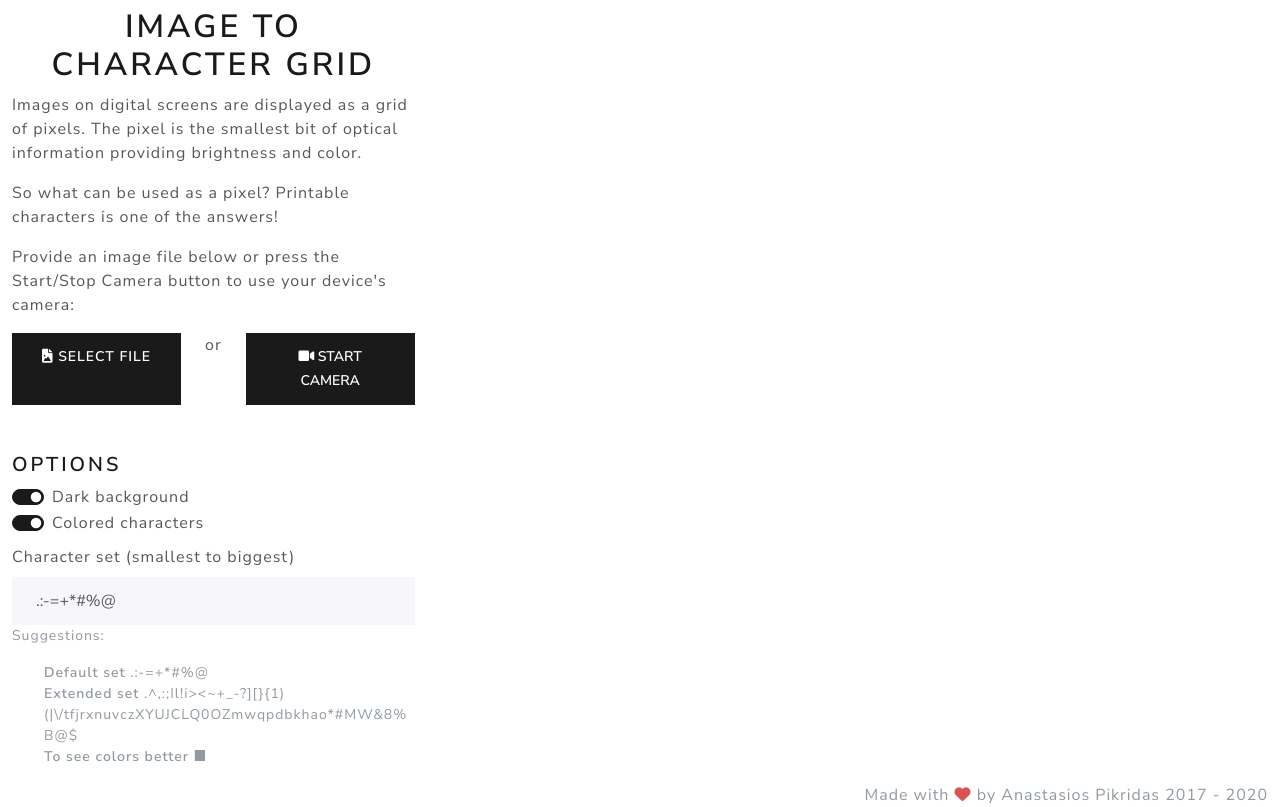
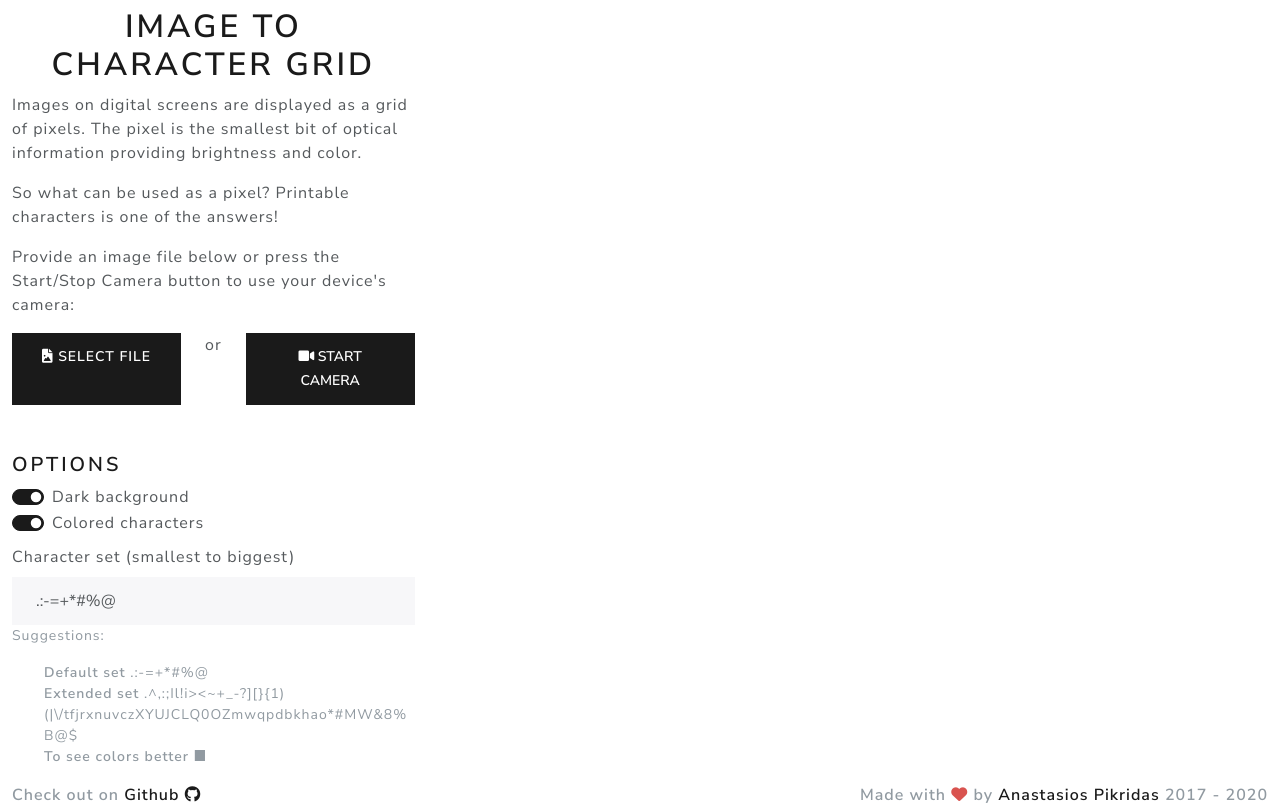
Before and after one commit to tpikri/image-to-character-grid, a plain HTML site: page index.html in a window 1280 px wide. Drawn offline with Linux system fonts and the light colour scheme.

Commit message:
Minor changes: add checkout on github before uploading to site

```diff
--- a/css/main.css
+++ b/css/main.css
@@ -8,6 +8,10 @@ video, canvas, #image {
 
 .form-switch .form-check-input {
     border-radius: 10px;
+}
+
+a {
+	text-decoration: none;
 }
 
 #output {
--- a/index.html
+++ b/index.html
@@ -107,8 +107,18 @@
 
 		<footer class="footer">
 		  <div class="container-fluid">
-		    <p class="text-muted text-end p-0 m-0">
-		    	Made with <i class="fa fa-heart text-danger"></i> by Anastasios Pikridas 2017 - 2020
+		  	<p class="text-muted p-0 m-0">
+		  		<span class="float-start">
+			    	Check out on
+			    	<a href="https://github.com/0plits0/image-to-character-grid" target="_blank">
+			    		Github
+			    		<i class="fab fa-github"></i>
+			    	</a>
+			    </span>
+		    	<span class="float-end">
+			    	Made with <i class="fa fa-heart text-danger"></i> by
+			    	<a href="https://www.apikridas.com" target="_blank">Anastasios Pikridas</a> 2017 - 2020
+			    </span>
 		    </p>
 		  </div>
 		</footer>
```
Also changed, not shown: 1 other file.
